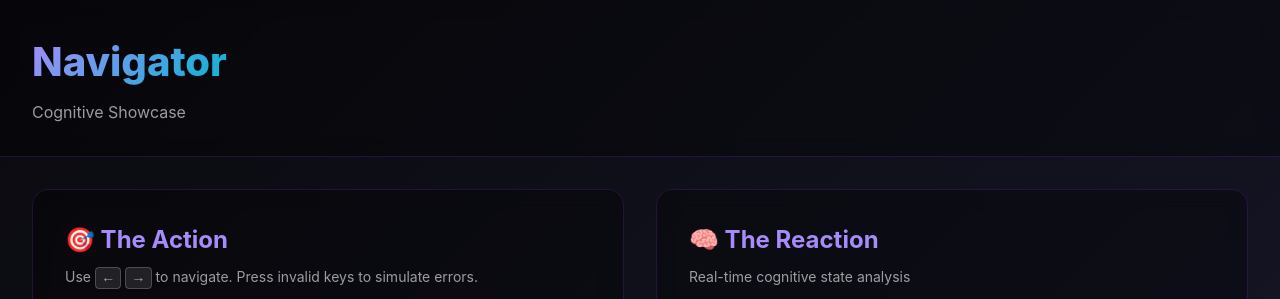
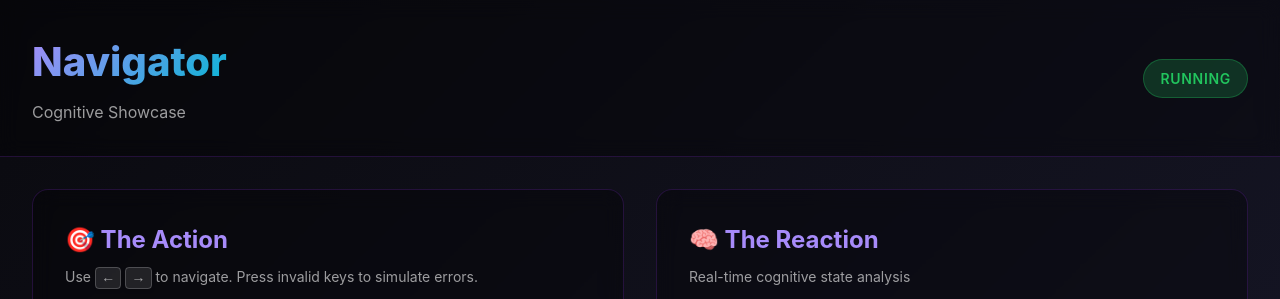
Before and after one commit to fabriziosalmi/navigator, a React app in the folder apps/cognitive-showcase/: page / in a window 1280 px wide. Shown: the top 299 px of the page. Built offline with nearby package versions, Linux system fonts and the light colour scheme.

Commit message:
fix: correct useNavigator API usage in cognitive-showcase
- Removed non-existent 'status' property from useNavigator return
- Removed invalid config properties (target, enableCognitiveStates, etc.)
- Use core existence to determine 'running' vs 'initializing' status
- Build now passes successfully

```diff
--- a/apps/cognitive-showcase/src/App.tsx
+++ b/apps/cognitive-showcase/src/App.tsx
@@ -31,17 +31,12 @@ function App() {
   const [lastAction, setLastAction] = useState<Action | null>(null);
   const [currentImageIndex, setCurrentImageIndex] = useState(0);
 
-  const { core, status } = useNavigator({
+  const { core } = useNavigator({
     autoStart: true,
-    config: {
-      target: '#root',
-      enableCognitiveStates: true,
-      enableIntentPreloading: true,
-      enableNavigation: true,
-    },
+    debugMode: false,
     plugins: [
-      new CognitiveModelPlugin({ priority: 1 }),
-      new KeyboardPlugin({ priority: 0 }),
+      new CognitiveModelPlugin(),
+      new KeyboardPlugin(),
     ],
   });
 
@@ -141,8 +136,8 @@ function App() {
           <span className="gradient-text">Navigator</span>
           <span className="subtitle">Cognitive Showcase</span>
         </h1>
-        <div className="status-badge" data-status={status}>
-          {status}
+        <div className="status-badge" data-status={core ? 'running' : 'initializing'}>
+          {core ? 'running' : 'initializing'}
         </div>
       </header>
 
```
